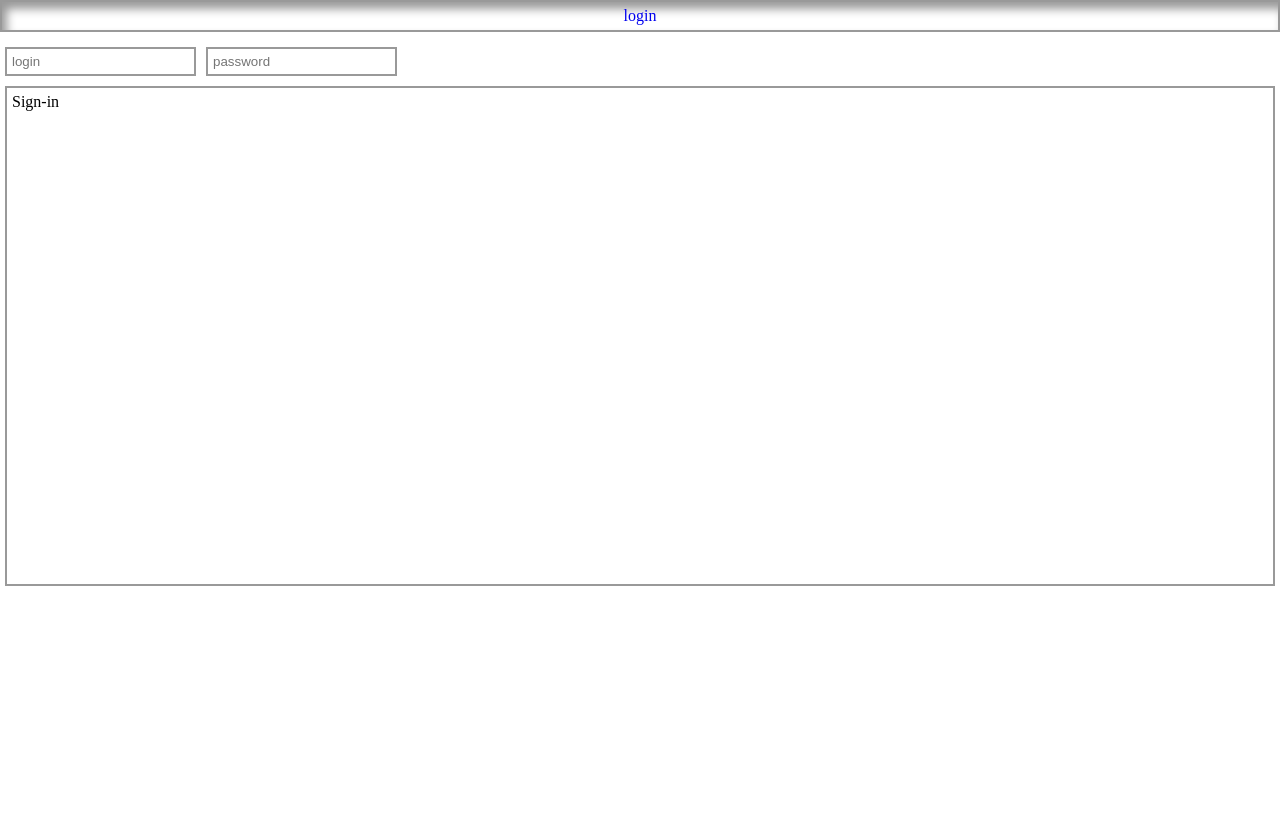
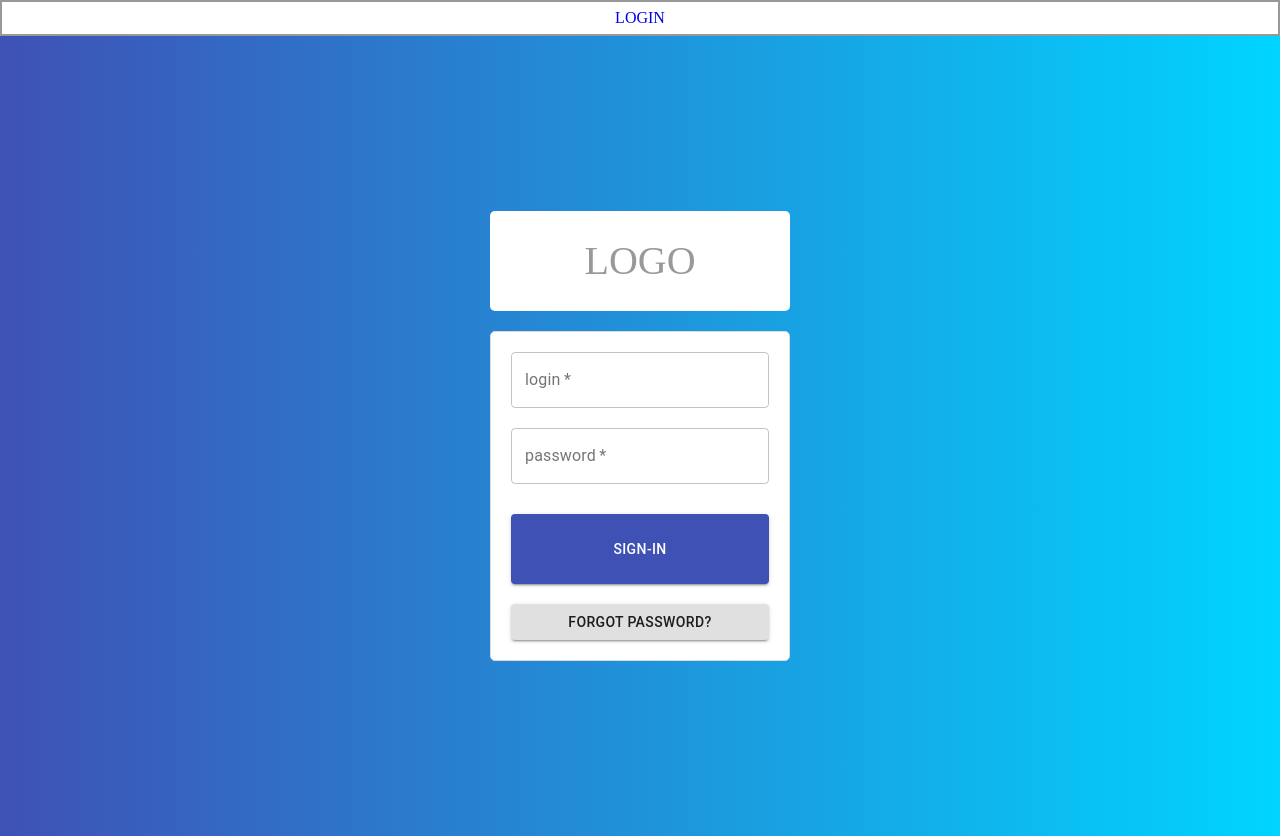
Before and after one commit to vaov1999/Redux-WP, a React app: page / in a window 1280 px wide. Before the commit the page ends 800 px from the top, so only its background shows below. Built offline with nearby package versions, Linux system fonts and the light colour scheme.

Commit message:
before final form

```diff
--- a/package.json
+++ b/package.json
@@ -60,11 +60,13 @@
     "dependencies": {
         "@material-ui/core": "^4.9.4",
         "@material-ui/icons": "^4.9.1",
+        "@material-ui/lab": "^4.0.0-alpha.45",
         "@storybook/addon-info": "^5.3.14",
         "@storybook/addon-links": "^5.2.3",
         "@storybook/react": "^5.3.9",
         "axios": "^0.19.0",
         "classnames": "^2.2.6",
+        "final-form": "^4.18.7",
         "history": "^4.10.1",
         "lodash": "^4.17.15",
         "moment": "^2.24.0",
@@ -74,6 +76,7 @@
         "query-string": "^6.8.3",
         "react": "^16.10.2",
         "react-dom": "^16.10.2",
+        "react-final-form": "^6.3.5",
         "react-redux": "^7.2.0",
         "react-router": "^5.1.2",
         "react-router-dom": "^5.1.2",
--- a/src/modules/Login/Login.jsx
+++ b/src/modules/Login/Login.jsx
@@ -1,63 +1,99 @@
-import React from 'react';
+import React, { useState } from 'react';
 import './login.scss';
 import { useDispatch, useSelector } from 'react-redux';
+import { TextField, Button } from '@material-ui/core';
 // eslint-disable-next-line import/no-cycle
 import { enterRequest } from './reducer';
 
 export const Login = () => {
   const dispatch = useDispatch();
   const state = useSelector(header => header.headerReducer);
-  let password = '';
-  let login = '';
+
+  const [login, setLogin] = useState('Test');
+  const [password, setPassword] = useState('');
+
+  const InputsDefault = () => (
+    <div>
+      <div className="login__login--wrapper">
+        <TextField
+          className="login__login"
+          required
+          label="login"
+          variant="outlined"
+          onChange={event => setLogin(event.target.value)}
+        />
+      </div>
+      <div className="login__password--wrapper">
+        <TextField
+          className="login__password"
+          required
+          label="password"
+          variant="outlined"
+          onChange={event => setPassword(event.target.value)}
+        />
+      </div>
+    </div>
+  );
+
+  const InputsFailed = () => (
+    <div className="login__inputs">
+      <TextField
+        className="login__login"
+        error
+        label="login"
+        helperText="Incorrect password of login."
+        variant="outlined"
+        onChange={event => setLogin(event.target.value)}
+      />
+      <TextField
+        className="login__password"
+        error
+        label="password"
+        helperText="Incorrect password of login."
+        variant="outlined"
+        onChange={event => setPassword(event.target.value)}
+      />
+    </div>
+  );
 
   const getEnter = () => {
     if (login === state.login && password === state.password) {
       return dispatch(enterRequest(true));
     }
 
-    return console.log('Incorrect password or login. Please try again.');
+    return 1;
   };
 
   window.addEventListener('keydown', event => {
     if (event.key === 'Enter') dispatch(enterRequest(true));
   });
 
+  const getInputs = () => {
+    if (login !== '')InputsFailed();
+
+    return InputsDefault();
+  };
+
   return (
     <div className="login">
-      <input
-        onChange={event => {
-          const loginFix = event.target.value;
-
-          login = loginFix;
-
-          return login;
-        }}
-        className="login__login"
-        type="text"
-        placeholder="login"
-      />
-      <input
-        // onChange={event => password = event.target.value}
-        onChange={event => {
-          const passwordFix = event.target.value;
-
-          password = passwordFix;
-
-          return password;
-        }}
-        className="login__password"
-        type="text"
-        placeholder="password"
-      />
-      {/* eslint-disable-next-line jsx-a11y/no-static-element-interactions */}
-      <div
-        onClick={() => getEnter()}
-        className="login__sign-in"
-        onKeyDown={event => {
-          if (event.key === 'Enter') getEnter();
-        }}
-      >
-        Sign-in
+      <div className="login__logo">LOGO</div>
+      <div className="login__aside">
+        {getInputs()}
+        <div className="login__sign-in--wrapper">
+          <Button
+            onClick={() => getEnter()}
+            className="login__sign-in"
+            variant="contained"
+            color="primary"
+          >
+            Sign-in
+          </Button>
+        </div>
+        <div className="login__forgot-password--wrapper">
+          <Button variant="contained" className="login__forgot-password">
+            Forgot password?
+          </Button>
+        </div>
       </div>
     </div>
   );
--- a/src/modules/Login/login.scss
+++ b/src/modules/Login/login.scss
@@ -1,18 +1,72 @@
+.login {
+  background: linear-gradient(90deg, rgba(63, 81, 181, 1) 0%, rgba(0, 212, 255, 1) 100%);
+  display: flex;
+  justify-content: center;
+  flex-direction: column;
+  align-items: center;
+  padding: 20px;
+  height: 100vh;
+}
+
+.login__logo {
+  display: flex;
+  justify-content: center;
+  align-items: center;
+  height: 100px;
+  background: #ffffff;
+  min-width: 300px;
+  max-width: 400px;
+  border-radius: 5px;
+  margin-bottom: 20px;
+  font-size: 40px;
+  color: #999999;
+}
+
+.login__aside {
+  display: flex;
+  background: #ffffff;
+  flex-direction: column;
+  min-width: 300px;
+  max-width: 400px;
+  border: solid #dadada 1px;
+  border-radius: 5px;
+  padding: 20px;
+}
+
+.login__inputs {
+  display: flex;
+  flex-direction: column;
+}
+
+.login__login--wrapper {
+}
+
 .login__login {
-  border: solid 2px #999999;
-  margin: 5px;
-  padding: 5px;
+  width: 100%;
+}
+
+.login__password--wrapper {
+  margin-top: 20px;
 }
 
 .login__password {
-  border: solid 2px #999999;
-  margin: 5px;
-  padding: 5px;
+  width: 100%;
+}
+
+.login__sign-in--wrapper {
+  margin-top: 30px;
 }
 
 .login__sign-in {
-  border: solid 2px #999999;
-  margin: 5px;
+  width: 100%;
   padding: 5px;
-  height: 500px;
+  height: 70px;
 }
+
+.login__forgot-password--wrapper {
+  margin-top: 20px;
+}
+
+.login__forgot-password {
+  width: 100%;
+}
--- a/src/modules/Login/reducer.js
+++ b/src/modules/Login/reducer.js
@@ -8,7 +8,7 @@ import { ENTER_REQUEST } from '../todo/constants';
 export const initialState = {
   isAdmin: false,
   login: '1',
-  password: '22',
+  password: '1',
   links: [
     {
       id: Date.now() - Math.random(),
@@ -40,7 +40,6 @@ export const initialState = {
     },
   ],
 };
-// window.open('http://127.0.0.1:3000/admin', '_self');
 export const enterRequest = isAdmin => ({ type: ENTER_REQUEST, isAdmin });
 
 export function headerReducer(state = initialState, { type, isAdmin }) {
--- a/src/styles/app.scss
+++ b/src/styles/app.scss
@@ -7,7 +7,6 @@ $main-color: #999999;
 .header {
   display: flex;
   flex-wrap: wrap;
-  margin-bottom: 10px;
 }
 
 .header__item {
@@ -15,11 +14,8 @@ $main-color: #999999;
   justify-content: center;
   flex-grow: 2;
   border: solid $main-color 2px;
-  padding: 5px;
-}
-
-.header__item--active {
-  box-shadow: inset 5px 7px 10px #999999;
+  padding: 7px;
+  text-transform: uppercase;
 }
 
 .counter--wrapper {
```
Also changed, not shown: static/index.html (+0 -19 lines), 1 other file (tests, documents, lock files or other folders).
